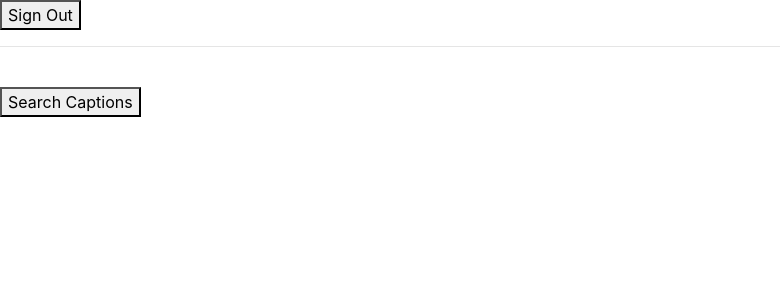
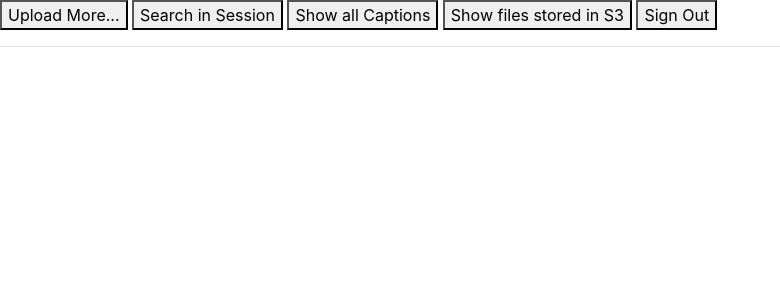
Before and after one commit to iamunr4v31/Web-CCExtractor, a Flask app: page /get-all-captions in a window 1280 px wide. Shown: the top 300 px of the page, without its empty margins (0-780 px from the left). Run offline with Flask 2, Linux system fonts and the light colour scheme; data that the repository does not hold is empty.

Commit message:
added nav

```diff
--- a/stream_flask/templates/base.html
+++ b/stream_flask/templates/base.html
@@ -9,6 +9,10 @@
 </head>
 <body>
     {% if not log %}
+    <a href="{{ url_for('upload') }}"><button>Upload More...</button></a>
+    <a href="{{ url_for('search') }}"><button>Search in Session</button></a>
+    <a href="{{ url_for('get_captions') }}"><button>Show all Captions</button></a>
+    <a href="{{ url_for('show_files') }}"><button>Show files stored in S3</button></a>
     <a href="{{ url_for('logout') }}"><button>Sign Out</button></a>
     <hr>
     {% endif %}
--- a/stream_flask/templates/captions.html
+++ b/stream_flask/templates/captions.html
@@ -28,5 +28,4 @@
     <hr>
     {% endfor %}
     <br>
-    <a href="{{url_for('search')}}"><button>Search Captions</button></a>
 {% endblock %}
--- a/stream_flask/templates/index.html
+++ b/stream_flask/templates/index.html
@@ -7,10 +7,4 @@
 </form>
 <br>
 <hr>
-    {% if "POST" in method %}
-        <a href="{{url_for('search')}}"><button>Search Captions</button></a>
-        <br>
-        <hr>
-        <a href="{{url_for('get_captions')}}"><button>See Caption History</button></a>
-    {% endif %}
 {% endblock %}
```
Also changed, not shown: 1 other file.
